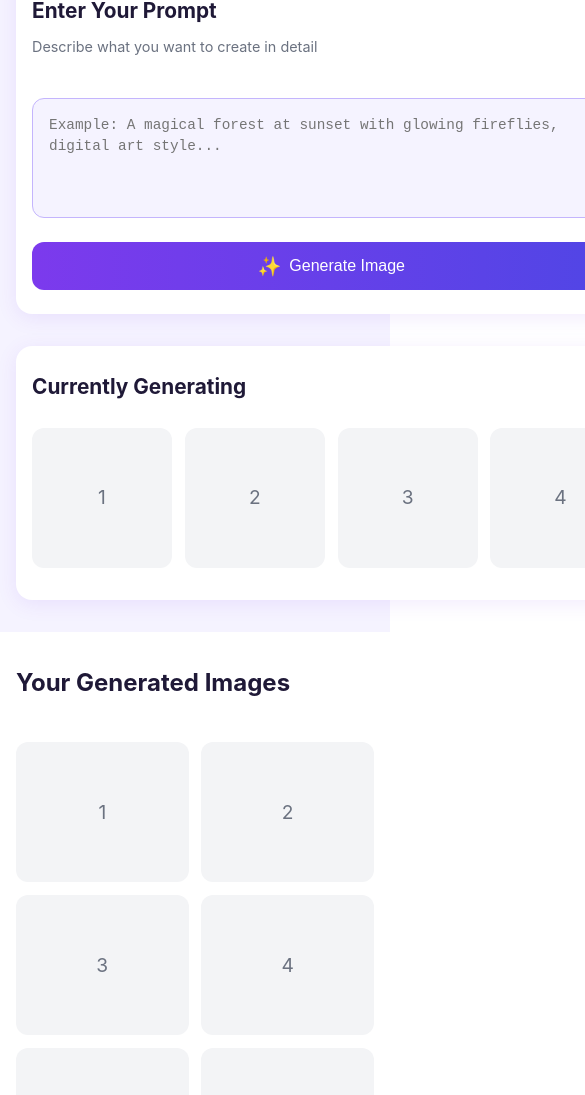
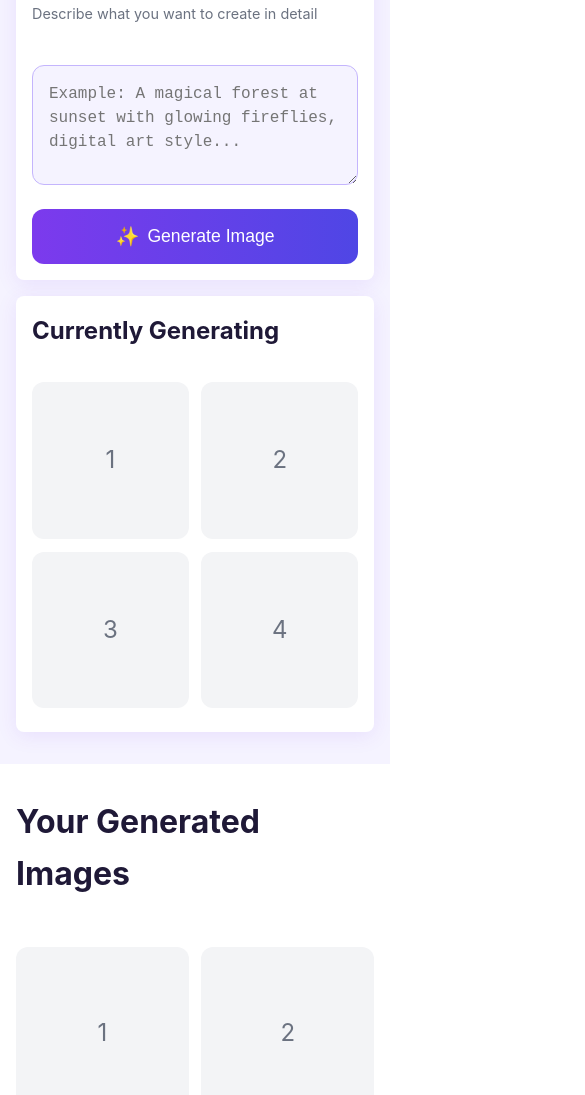
Before and after one commit to macshion/flux-img, a plain HTML site: page text-to-image.html in a window 390 px wide. Shown: the part 324-1419 px from the top of the page, 585 px wide, since content can reach past the window. Drawn offline with Linux system fonts and the light colour scheme.

Commit message:
update css

```diff
--- a/styles.css
+++ b/styles.css
@@ -1004,126 +1004,83 @@ footer {
     }
 }
 
-/* Generator 页面的移动端适配 */
+/* Generator 页面的移动端适配更新 */
 @media (max-width: 768px) {
     /* 工具页面布局调整 */
     .tool-section {
-        padding: 2rem 1rem;
+        padding: 2rem 0;  /* 减少左右内边距 */
+        width: 100%;
+        overflow-x: hidden;  /* 防止横向滚动 */
     }
 
-    .tool-header {
-        margin-bottom: 2rem;
-    }
-
-    .tool-header h1 {
-        font-size: 2rem;
-    }
-
-    .tool-subtitle {
-        font-size: 1rem;
-        padding: 0 1rem;
+    .tool-container {
+        width: 100%;
+        padding: 0 1rem;  /* 添加统一的左右内边距 */
     }
 
     /* 输入区域调整 */
     .input-area {
-        padding: 1.5rem 1rem;
-        margin-bottom: 1rem;
-    }
-
-    .input-header h2 {
-        font-size: 1.3rem;
-    }
-
-    #prompt-input {
-        min-height: 120px;
-        font-size: 0.9rem;
-    }
-
-    #generate-btn {
         width: 100%;
-        padding: 0.8rem;
-        font-size: 1rem;
+        padding: 1rem;
+        margin: 0;
+        border-radius: 8px;
     }
 
     /* 生成区域调整 */
     .generation-area {
-        padding: 1.5rem 1rem;
+        width: 100%;
+        padding: 1rem;
+        margin: 0;
+        border-radius: 8px;
     }
 
-    .generation-area h2 {
-        font-size: 1.3rem;
-        margin-bottom: 1rem;
-    }
-
-    /* 图片展示区调整 */
+    /* 图片行容器调整 */
     .image-row {
+        width: 100%;
+        padding: 0.5rem 0;
+        display: grid;
+        grid-template-columns: repeat(2, 1fr);  /* 改为网格布局，每行两张图片 */
         gap: 0.8rem;
-        padding: 0.5rem 0;
-        overflow-x: auto;
-        -webkit-overflow-scrolling: touch;
-        scrollbar-width: none; /* Firefox */
-        -ms-overflow-style: none; /* IE and Edge */
-    }
-
-    .image-row::-webkit-scrollbar {
-        display: none; /* Chrome, Safari and Opera */
+        overflow-x: hidden;
     }
 
     .image-placeholder {
-        min-width: 140px;
-        height: 140px;
-        font-size: 1.2rem;
+        width: 100%;  /* 宽度改为100% */
+        min-width: unset;  /* 移除最小宽度限制 */
+        aspect-ratio: 1;  /* 保持正方形比例 */
+        height: auto;  /* 高度自适应 */
     }
 
     /* 图片画廊区域调整 */
     .gallery-section {
         padding: 2rem 1rem;
+        width: 100%;
+        overflow-x: hidden;
     }
 
-    .gallery-container h2 {
-        font-size: 1.5rem;
-        margin-bottom: 1.5rem;
+    .gallery-container {
+        width: 100%;
     }
 
     .image-gallery {
-        grid-template-columns: repeat(auto-fill, minmax(130px, 1fr));
+        width: 100%;
+        grid-template-columns: repeat(2, 1fr);  /* 每行两张图片 */
         gap: 0.8rem;
     }
 }
 
 /* 超小屏幕的额外优化 */
 @media (max-width: 360px) {
-    .tool-header h1 {
-        font-size: 1.6rem;
+    .image-row, .image-gallery {
+        grid-template-columns: repeat(2, 1fr);  /* 保持每行两张图片 */
     }
 
-    .image-placeholder {
-        min-width: 120px;
-        height: 120px;
+    .tool-header h1 {
+        font-size: 1.4rem;
+        padding: 0 1rem;
     }
 
-    #generate-btn {
-        font-size: 0.9rem;
+    .input-area, .generation-area {
+        padding: 0.8rem;
     }
 }
-
-/* 横屏模式优化 */
-@media (max-width: 768px) and (orientation: landscape) {
-    .tool-section {
-        padding: 1rem;
-    }
-
-    .tool-container {
-        gap: 1rem;
-    }
-
-    .image-row {
-        flex-wrap: wrap;
-        justify-content: flex-start;
-    }
-
-    .image-placeholder {
-        min-width: 120px;
-        height: 120px;
-    }
-}
```
